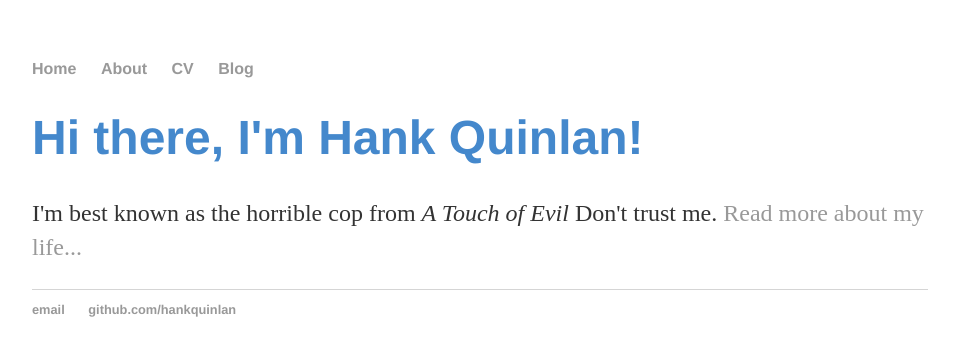
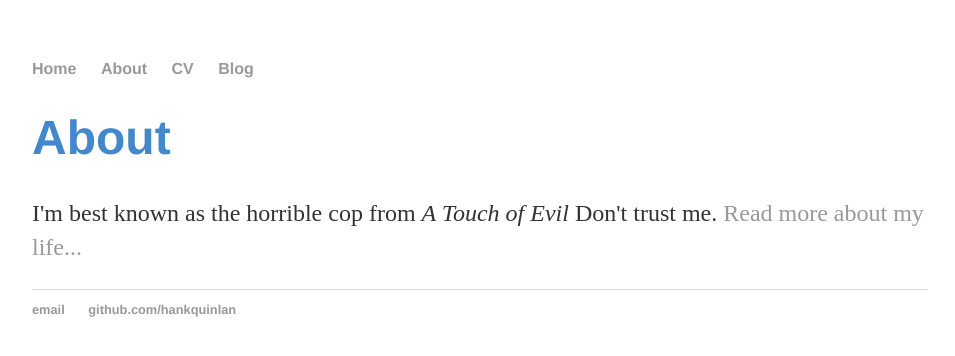
Before and after one commit to vassbu/vassbu.github.io, a Jekyll site: the page built from about/index.html, in a window 1280 px wide. Shown: the top 356 px of the page, without its empty margins (160-1115 px from the left). Built offline with Jekyll 4.4.1, drawn with Linux system fonts in a browser that asks for light colours.

Commit message:
Update index.html

```diff
--- a/about/index.html
+++ b/about/index.html
@@ -3,6 +3,6 @@ layout: default
 title: offon about
 ---
 <div class="blurb">
-	<h1>Hi there, I'm Hank Quinlan!</h1>
+	<h1>About</h1>
 	<p>I'm best known as the horrible cop from <em>A Touch of Evil</em> Don't trust me. <a href="/about">Read more about my life...</a></p>
 </div><!-- /.blurb -->
```
